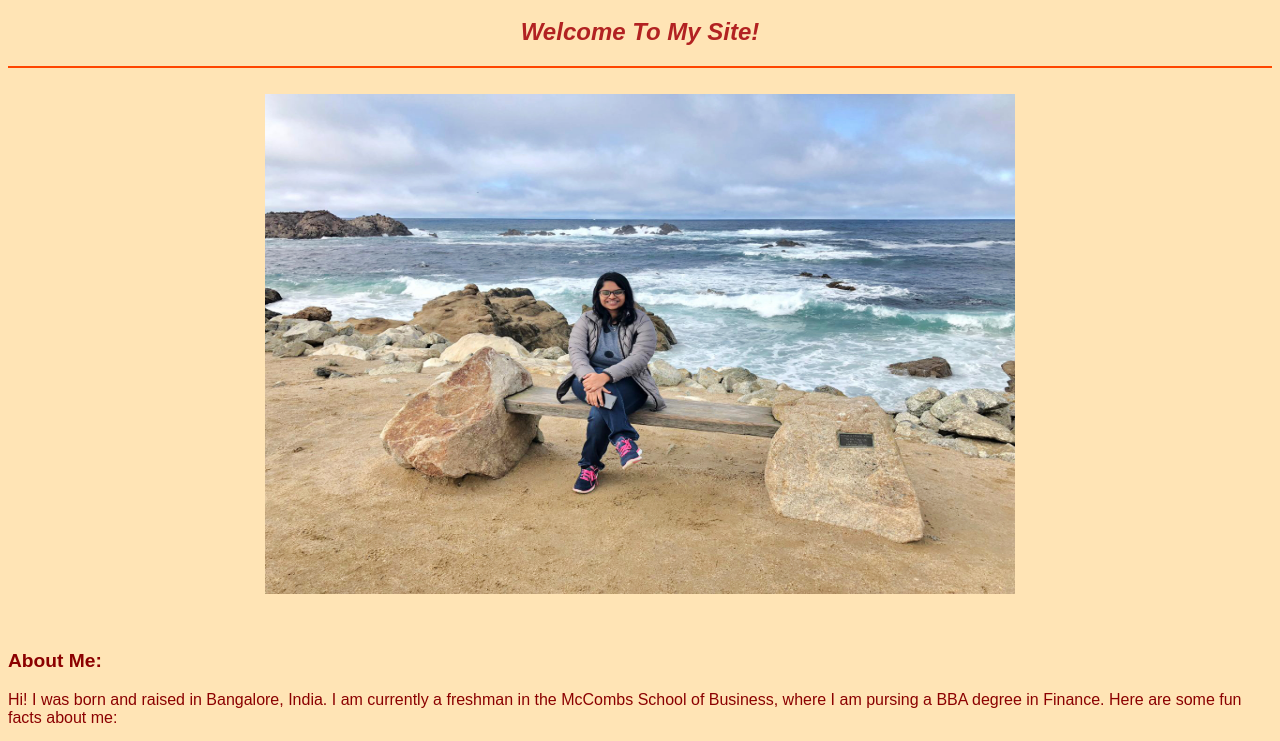
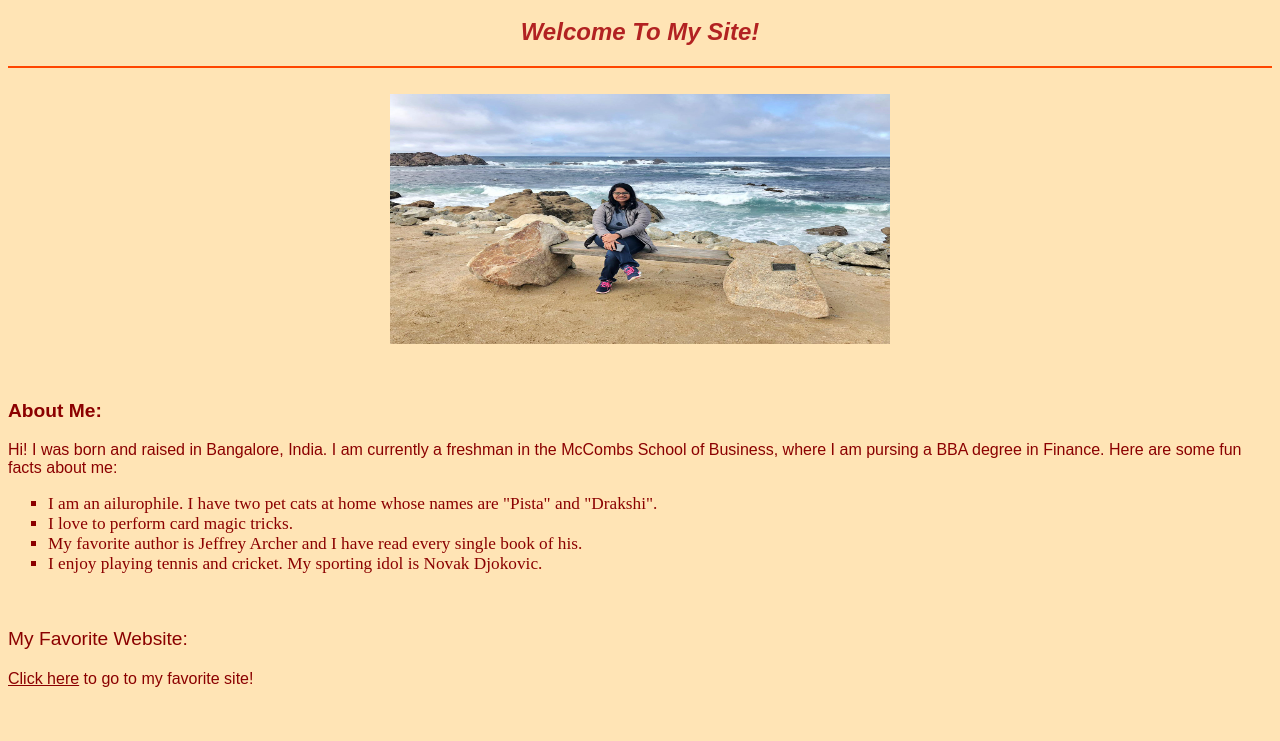
Before and after one commit to medharao/medharao.github.io, a plain HTML site: page index.html in a window 1280 px wide. Shown: the part 48-789 px from the top of the page. Drawn offline with Linux system fonts and the light colour scheme.

Commit message:
Update index.html

```diff
--- a/index.html
+++ b/index.html
@@ -41,7 +41,7 @@ a {
 <hr color="orangered">
 
 <br>
-<center><img src="Photo of Me.jpg" width="750" height="500" align="BOTTOM" /></center>
+<center><img src="Photo of Me.jpg" width="500" height="250" align="BOTTOM" /></center>
 
 <br><br>
 <p style="font-size:120%;"> <b>About Me: </b></p>
```
